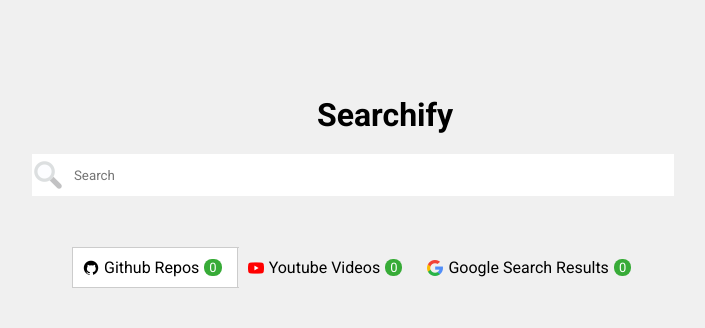
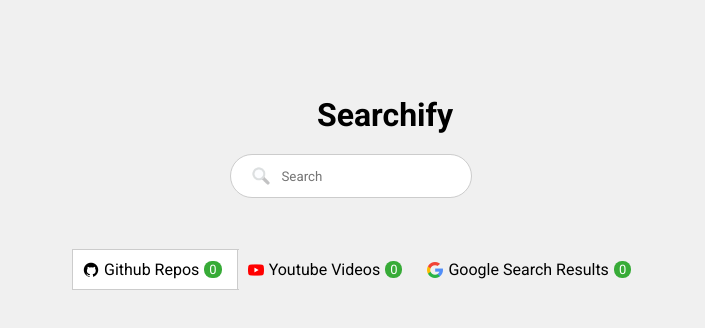
Before and after one commit to prasadneroolkar/searchify, a React (Vite) app: page /result-page in a window 1280 px wide. Shown: the top 328 px of the page, without its empty margins (255-960 px from the left). Built offline with nearby package versions, Linux system fonts and the light colour scheme.

Commit message:
Update InputComp.jsx

```diff
--- a/src/components/InputComp.jsx
+++ b/src/components/InputComp.jsx
@@ -4,8 +4,8 @@ const InputComp = ({ handleStore, refProp, value, onChange }) => {
     <>
       <h1>Searchify</h1>
       <div className="search_box">
-        <span>
-          <span>
+        <span className="searchContent">
+          <span className="searchImg">
             <img src={search} alt="searchicon" />
           </span>
           <input
```
